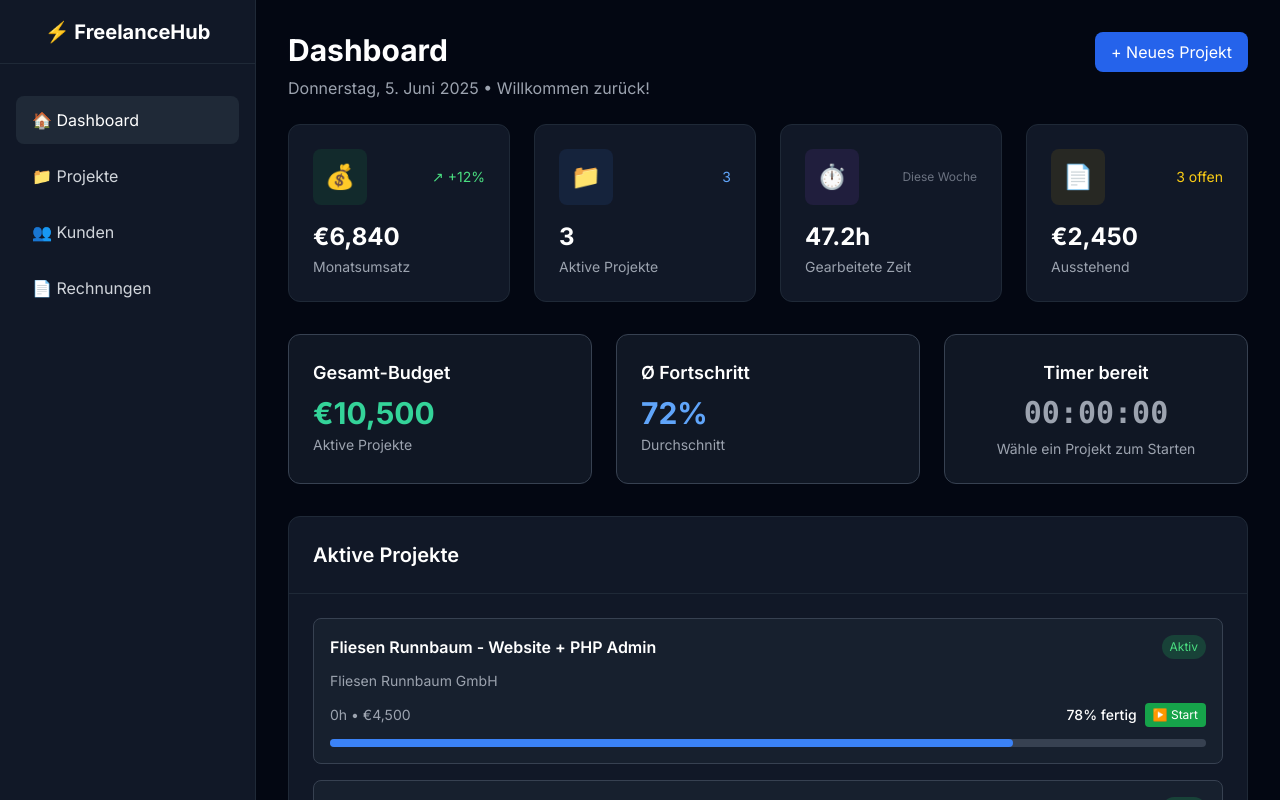
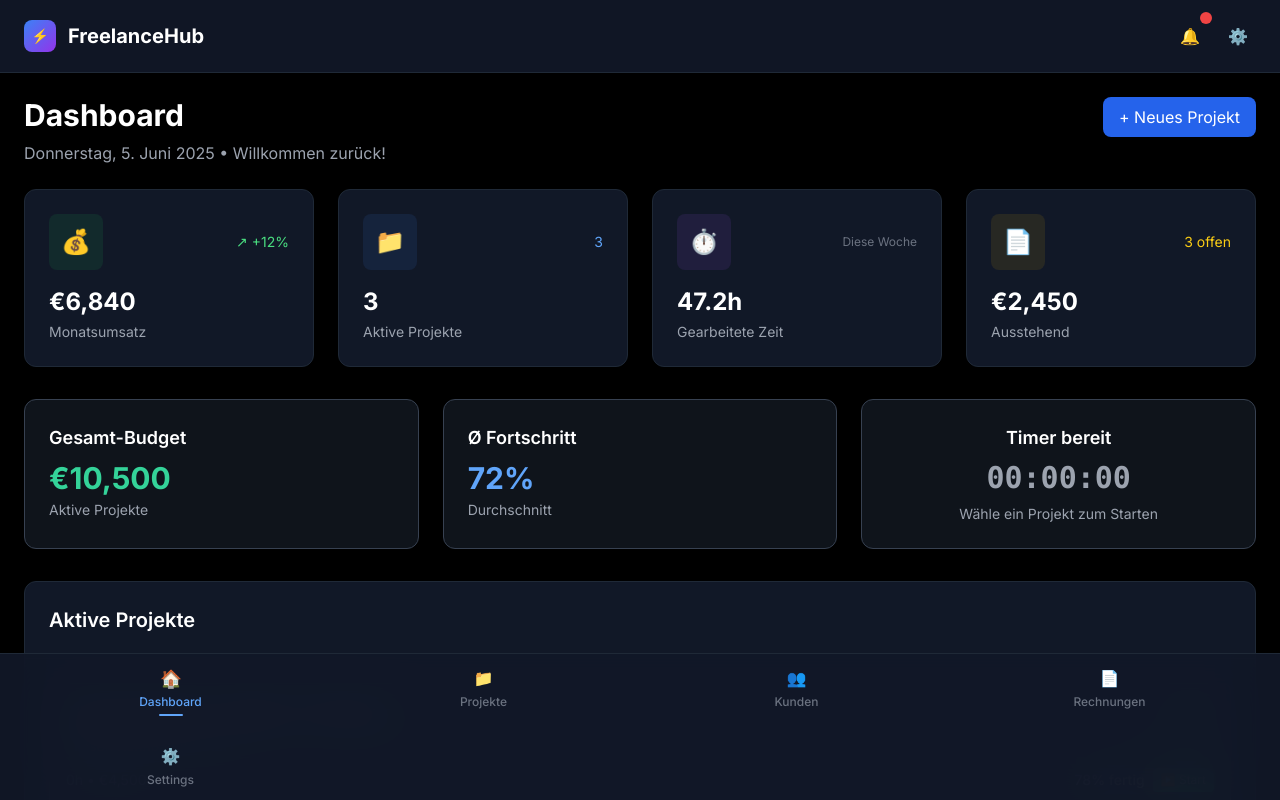
Before and after one commit to Bi7hop/Freelancer, an Angular app: page /dashboard in a window 1280 px wide. Shown: the top 800 px of the page. Built offline with nearby package versions, Linux system fonts and the light colour scheme.

Commit message:
Update main-layout.component.html

```diff
--- a/src/app/layout/main-layout/main-layout.component.html
+++ b/src/app/layout/main-layout/main-layout.component.html
@@ -1,49 +1,141 @@
-<div class="min-h-screen bg-black text-white">
-  <!-- Sidebar -->
-  <div class="fixed inset-y-0 left-0 w-64 bg-gray-900 border-r border-gray-800">
-    <!-- Logo -->
-    <div class="flex items-center justify-center h-16 border-b border-gray-800">
-      <h1 class="text-xl font-bold text-white">⚡ FreelanceHub</h1>
+<div class="min-h-screen bg-black text-white pb-20">
+  <!-- Top Header -->
+  <div class="sticky top-0 z-40 bg-gray-900/95 backdrop-blur-xl border-b border-gray-800">
+    <div class="max-w-7xl mx-auto px-6 py-4">
+      <div class="flex items-center justify-between">
+        <!-- Logo -->
+        <div class="flex items-center space-x-3">
+          <div class="w-8 h-8 bg-gradient-to-br from-blue-500 to-purple-600 rounded-lg flex items-center justify-center">
+            <span class="text-white font-bold text-sm">⚡</span>
+          </div>
+          <h1 class="text-xl font-bold text-white">FreelanceHub</h1>
+        </div>
+
+        <!-- Header Actions -->
+        <div class="flex items-center space-x-3">
+          <button class="p-2 text-gray-400 hover:text-white transition-colors relative">
+            🔔
+            <span class="absolute -top-1 -right-1 w-3 h-3 bg-red-500 rounded-full"></span>
+          </button>
+          <button class="p-2 text-gray-400 hover:text-white transition-colors">
+            ⚙️
+          </button>
+        </div>
+      </div>
     </div>
-
-    <!-- Navigation -->
-    <nav class="mt-8 px-4">
-      <a
-        routerLink="/dashboard"
-        routerLinkActive="bg-gray-800 text-white"
-        class="flex items-center px-4 py-3 mb-2 text-gray-300 rounded-lg hover:bg-gray-800 hover:text-white transition-colors"
-      >
-        🏠 Dashboard
-      </a>
-
-      <a
-        routerLink="/projects"
-        routerLinkActive="bg-gray-800 text-white"
-        class="flex items-center px-4 py-3 mb-2 text-gray-300 rounded-lg hover:bg-gray-800 hover:text-white transition-colors"
-      >
-        📁 Projekte
-      </a>
-
-      <a
-        routerLink="/clients"
-        routerLinkActive="bg-gray-800 text-white"
-        class="flex items-center px-4 py-3 mb-2 text-gray-300 rounded-lg hover:bg-gray-800 hover:text-white transition-colors"
-      >
-        👥 Kunden
-      </a>
-
-      <a
-        routerLink="/invoices"
-        routerLinkActive="bg-gray-800 text-white"
-        class="flex items-center px-4 py-3 mb-2 text-gray-300 rounded-lg hover:bg-gray-800 hover:text-white transition-colors"
-      >
-        📄 Rechnungen
-      </a>
-    </nav>
   </div>
 
   <!-- Main Content -->
-  <div class="ml-64 min-h-screen bg-gray-950 p-8">
-    <router-outlet></router-outlet>
+  <div class="min-h-screen">
+    <div class="max-w-7xl mx-auto px-6 py-6">
+      <router-outlet></router-outlet>
+    </div>
+  </div>
+
+  <!-- Bottom Navigation -->
+  <div class="fixed bottom-0 left-0 right-0 z-50 bg-gray-900/95 backdrop-blur-xl border-t border-gray-800">
+    <div class="max-w-7xl mx-auto px-4">
+      <div class="grid grid-cols-4 gap-1">
+        <!-- Dashboard -->
+        <a
+          routerLink="/dashboard"
+          routerLinkActive="active"
+          #dashboardLink="routerLinkActive"
+          class="flex flex-col items-center py-3 px-2 transition-all duration-200"
+          [class]="dashboardLink.isActive ? 'text-blue-400' : 'text-gray-500 hover:text-gray-300'"
+        >
+          <div
+            class="w-6 h-6 mb-1 flex items-center justify-center"
+            [class]="dashboardLink.isActive ? 'scale-110' : ''"
+          >
+            🏠
+          </div>
+          <span class="text-xs font-medium">Dashboard</span>
+          @if (dashboardLink.isActive) {
+            <div class="w-6 h-0.5 bg-blue-400 rounded-full mt-1"></div>
+          }
+        </a>
+
+        <!-- Projects -->
+        <a
+          routerLink="/projects"
+          routerLinkActive="active"
+          #projectsLink="routerLinkActive"
+          class="flex flex-col items-center py-3 px-2 transition-all duration-200"
+          [class]="projectsLink.isActive ? 'text-blue-400' : 'text-gray-500 hover:text-gray-300'"
+        >
+          <div
+            class="w-6 h-6 mb-1 flex items-center justify-center"
+            [class]="projectsLink.isActive ? 'scale-110' : ''"
+          >
+            📁
+          </div>
+          <span class="text-xs font-medium">Projekte</span>
+          @if (projectsLink.isActive) {
+            <div class="w-6 h-0.5 bg-blue-400 rounded-full mt-1"></div>
+          }
+        </a>
+
+        <!-- Clients -->
+        <a
+          routerLink="/clients"
+          routerLinkActive="active"
+          #clientsLink="routerLinkActive"
+          class="flex flex-col items-center py-3 px-2 transition-all duration-200"
+          [class]="clientsLink.isActive ? 'text-blue-400' : 'text-gray-500 hover:text-gray-300'"
+        >
+          <div
+            class="w-6 h-6 mb-1 flex items-center justify-center"
+            [class]="clientsLink.isActive ? 'scale-110' : ''"
+          >
+            👥
+          </div>
+          <span class="text-xs font-medium">Kunden</span>
+          @if (clientsLink.isActive) {
+            <div class="w-6 h-0.5 bg-blue-400 rounded-full mt-1"></div>
+          }
+        </a>
+
+        <!-- Invoices -->
+        <a
+          routerLink="/invoices"
+          routerLinkActive="active"
+          #invoicesLink="routerLinkActive"
+          class="flex flex-col items-center py-3 px-2 transition-all duration-200"
+          [class]="invoicesLink.isActive ? 'text-blue-400' : 'text-gray-500 hover:text-gray-300'"
+        >
+          <div
+            class="w-6 h-6 mb-1 flex items-center justify-center"
+            [class]="invoicesLink.isActive ? 'scale-110' : ''"
+          >
+            📄
+          </div>
+          <span class="text-xs font-medium">Rechnungen</span>
+          @if (invoicesLink.isActive) {
+            <div class="w-6 h-0.5 bg-blue-400 rounded-full mt-1"></div>
+          }
+        </a>
+
+        <!-- Settings -->
+        <a
+          routerLink="/settings"
+          routerLinkActive="active"
+          #settingsLink="routerLinkActive"
+          class="flex flex-col items-center py-3 px-2 transition-all duration-200"
+          [class]="settingsLink.isActive ? 'text-blue-400' : 'text-gray-500 hover:text-gray-300'"
+        >
+          <div
+            class="w-6 h-6 mb-1 flex items-center justify-center"
+            [class]="settingsLink.isActive ? 'scale-110' : ''"
+          >
+            ⚙️
+          </div>
+          <span class="text-xs font-medium">Settings</span>
+          @if (settingsLink.isActive) {
+            <div class="w-6 h-0.5 bg-blue-400 rounded-full mt-1"></div>
+          }
+        </a>
+      </div>
+    </div>
   </div>
 </div>
```
